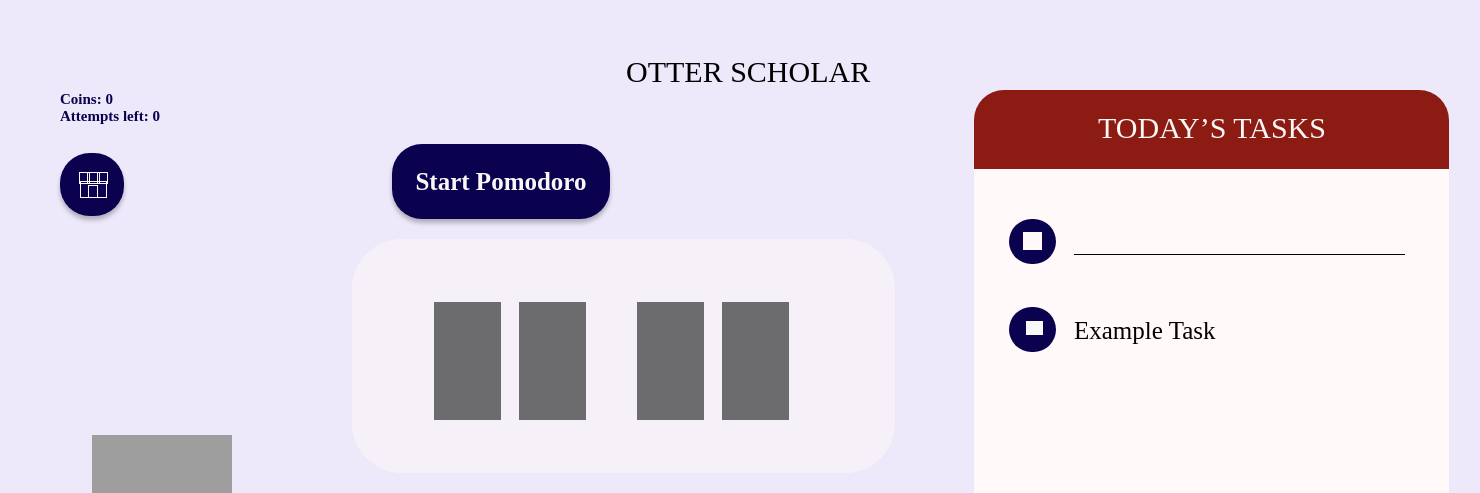
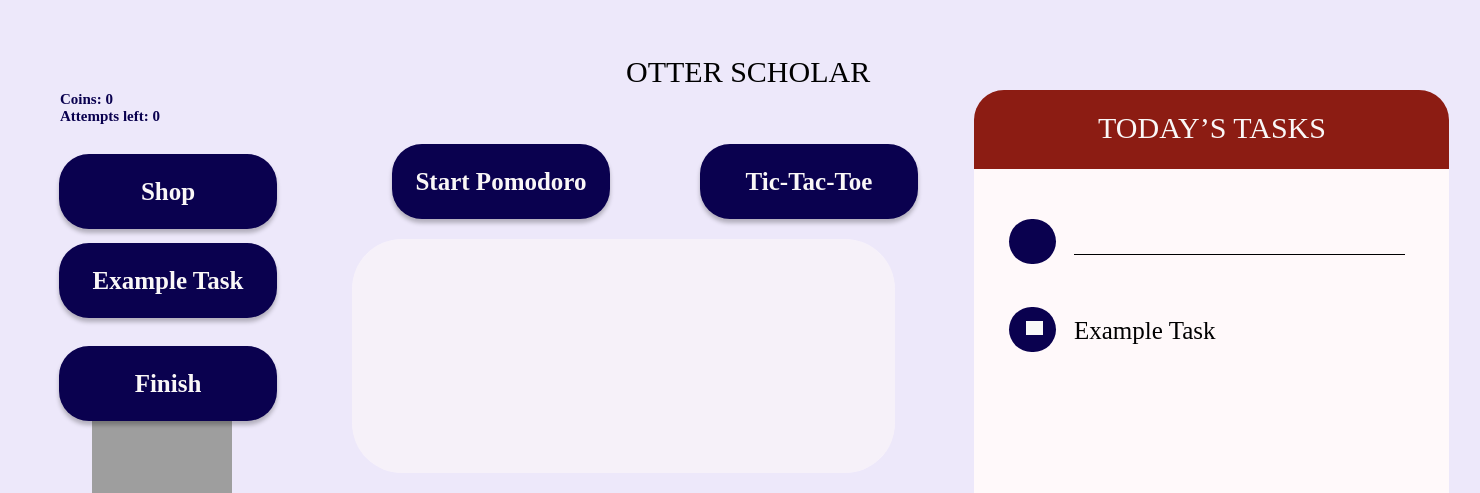
Before and after one commit to karenlyuan/otterscholar, a Flask app: page / in a window 1480 px wide. Shown: the top 493 px of the page. Run offline with Flask 3, Linux system fonts and the light colour scheme; grey boxes are pictures that could not be loaded.

Commit message:
new merged code

```diff
--- a/app.py
+++ b/app.py
@@ -1,6 +1,7 @@
 from flask import Flask, render_template, url_for
 from flask import request, jsonify
 from flask_cors import CORS
+from playsound import playsound
 
 from timer import Timer
 from tasklist import Game1, Task, TaskList
@@ -29,6 +30,10 @@ def custom_timer():
 def button_clicked():
     pass
 
+def play_jazz():
+    playsound('/music/jazzcomedy.mp3')
+    print('playing sound using  playsound')
+
 @app.route('/start_custom')
 def start_custom():
     print("custom works")
--- a/templates/home.html
+++ b/templates/home.html
@@ -1,13 +1,16 @@
+
+
 <!DOCTYPE html>
 <html lang="en">
-
 <head>
    <meta charset="UTF-8">
    <meta name="viewport" content="width=device-width, initial-scale=1.0">
    <title>Otter Scholar</title>
 
+
    <link rel="stylesheet" href="{{ url_for('static', filename='styles.css') }}">
    <!-- <link rel="stylesheet" href="styles.css"> -->
+
    <style>
     .countdown {
         display: none;
@@ -17,19 +20,25 @@
         top: 310px;
     }
 
+
     .spacer {
         margin-right: 15px; /* Adjust the margin to add space between numbers */
     }
 </style>
 
+
 </head>
+<body>
+    <p id="timer" style="position: fixed; bottom: 50px; right: 50px;"></p>
+   <div>
 
-<body>
-    <div>
-        <p id="timer" style="position: fixed; bottom: 50px; right: 50px;"></p>
+
        <div style="width: 475px; height: 784px; left: 974px; top: 101px; position: absolute; background: #FFF9FA; border-top-left-radius: 30px; border-top-right-radius: 30px"></div>
-        <div style="width: 232px; height: 23px; left: 60px; top: 91px; position: absolute; color: #0A014F; font-size: 15px; font-family: Inria Sans; font-weight: 700; word-wrap: break-word">Coins: 0
-            <br />Attempts left: 0</div>
+
+
+       <div style="width: 232px; height: 23px; left: 60px; top: 91px; position: absolute; color: #0A014F; font-size: 15px; font-family: Inria Sans; font-weight: 700; word-wrap: break-word">Coins: 0             <br/>Attempts left: 0</div>
+
+
        <div style="width: 475px; height: 79px; left: 974px; top: 90px; position: absolute; background: #8C1C13; border-top-left-radius: 30px; border-top-right-radius: 30px"></div>
        <div style="width: 288px; height: 47px; left: 1068px; top: 111px; position: absolute; text-align: center; color: #FAF7F7; font-size: 30px; font-family: Galindo; font-weight: 400; word-wrap: break-word">TODAY’S TASKS</div>
        <div style="left: 626px; top: 55px; position: absolute; color: black; font-size: 30px; font-family: Galindo; font-weight: 400; word-wrap: break-word">OTTER SCHOLAR</div>
@@ -39,7 +48,9 @@
        <div style="width: 47px; height: 45px; left: 1009px; top: 219px; position: absolute">
            <div style="width: 47px; height: 45px; left: 0px; top: 0px; position: absolute; background: #0A014F; border-radius: 9999px"></div>
            <div style="width: 33.33px; height: 32.26px; left: 6.84px; top: 5.94px; position: absolute">
-                <div style="width: 19.44px; height: 18.82px; left: 6.94px; top: 6.72px; position: absolute; background: #FFF9FA"></div>
+               <div style="width: 19.44px; height: 18.82px; left: 6.94px; top: 6.72px; position: absolute;"></div>
+                   <!--<img style="position: absolute; left:900px; top: 200px" src = "https://www.google.com/url?sa=i&url=http%3A%2F%2Fwww.clker.com%2Fclipart-add-button-white.html&psig=AOvVaw0W1mr1gZQh5yGDZ8XPaFAn&ust=1705299939282000&source=images&cd=vfe&opi=89978449&ved=0CBMQjRxqFwoTCNCTp72f3IMDFQAAAAAdAAAAABAD"/> -->
+               </div>
            </div>
        </div>
        <div style="width: 47px; height: 45px; left: 1009px; top: 307px; position: absolute">
@@ -52,9 +63,12 @@
        </div>
        <div style="width: 331px; height: 38px; left: 1074px; top: 216px; position: absolute; background: rgba(217, 217, 217, 0); border-bottom: 1px black solid"></div>
        <div style="width: 543px; height: 234px; left: 352px; top: 239px; position: absolute; background: rgba(255, 248.70, 249.75, 0.55); border-radius: 50px"></div>
-        <div style="width: 543px; height: 396px; left: 352px; top: 493px; position: absolute; background: rgba(255, 248.70, 249.75, 0.55); border-radius: 50px"></div>
-        <img style="width: 140px; height: 155px; left: 92px; top: 435px; position: absolute" src="https://png.pngtree.com/png-vector/20230728/ourmid/pngtree-otter-clipart-cute-otter-with-flowers-vector-illustration-cartoon-png-image_6815829.png" />
-        <div style="width: 64px; height: 63px; left: 60px; top: 153px; position: absolute">
+       <!-- added radius -->
+       <img style="width: 543px; height: 396px; left: 352px; top: 493px; position: absolute; opacity: 0.5; border-radius: 30px" src="https://t3.ftcdn.net/jpg/06/30/69/56/360_F_630695689_QzI3cOb8I03c7pz1exnPTnJy5dlZdlTF.jpg"/>
+
+
+       <img style="width: 140px; height: 155px; left: 92px; top: 415px; position: absolute" src="https://png.pngtree.com/png-vector/20230728/ourmid/pngtree-otter-clipart-cute-otter-with-flowers-vector-illustration-cartoon-png-image_6815829.png" />
+       <!-- <div style="width: 64px; height: 63px; left: 60px; top: 153px; position: absolute">
            <div style="width: 64px; height: 63px; left: 0px; top: 0px; position: absolute; background: #0A014F; box-shadow: 0px 4px 4px rgba(0, 0, 0, 0.25); border-radius: 30px"></div>
            <div style="width: 33px; height: 32px; left: 16px; top: 15px; position: absolute">
                <div style="width: 27.07px; height: 24px; left: 2.97px; top: 4px; position: absolute">
@@ -65,24 +79,7 @@
                    <div style="width: 8.72px; height: 9.61px; left: 0px; top: 0px; position: absolute; border: 1.50px #F8F8F8 solid"></div>
                </div>
            </div>
-        </div>
-        <div style="left: 402px; top: 566px; position: absolute; text-align: center; color: black; font-size: 25px; font-family: Inria Sans; font-weight: 700; word-wrap: break-word">Rain</div>
-        <div style="left: 402px; top: 603px; position: absolute; text-align: center; color: black; font-size: 25px; font-family: Inria Sans; font-weight: 700; word-wrap: break-word">Beach</div>
-        <div style="left: 402px; top: 640px; position: absolute; text-align: center; color: black; font-size: 25px; font-family: Inria Sans; font-weight: 700; word-wrap: break-word">Coffee Shop</div>
-        <div style="left: 402px; top: 677px; position: absolute; text-align: center; color: black; font-size: 25px; font-family: Inria Sans; font-weight: 700; word-wrap: break-word">Lofi</div>
-        <div style="left: 402px; top: 714px; position: absolute; text-align: center; color: black; font-size: 25px; font-family: Inria Sans; font-weight: 700; word-wrap: break-word">Classical</div>
-        <div style="width: 135px; height: 148px; left: 400px; top: 287px; position: absolute">
-            <div style="width: 67.69px; height: 118.39px; left: 33.75px; top: 14.56px; position: absolute; background: rgba(51, 51, 51, 0.70)"></div>
-        </div>
-        <div style="width: 135px; height: 148px; left: 485px; top: 287px; position: absolute">
-            <div style="width: 67.69px; height: 118.39px; left: 33.75px; top: 14.56px; position: absolute; background: rgba(51, 51, 51, 0.70)"></div>
-        </div>
-        <div style="width: 135px; height: 148px; left: 603px; top: 287px; position: absolute">
-            <div style="width: 67.69px; height: 118.39px; left: 33.75px; top: 14.56px; position: absolute; background: rgba(51, 51, 51, 0.70)"></div>
-        </div>
-        <div style="width: 135px; height: 148px; left: 688px; top: 287px; position: absolute">
-            <div style="width: 67.69px; height: 118.39px; left: 33.75px; top: 14.56px; position: absolute; background: rgba(51, 51, 51, 0.70)"></div>
-        </div>
+       </div> -->
 
        <div class="countdown">
         <div class="time">
@@ -94,7 +91,30 @@
         </div>
     </div>
 
+
        <p id="datetime" style="left: 29px; top: 928px; position: absolute; color: black; font-size: 30px; font-family: Galindo; font-weight: 400; word-wrap: break-word"></p>
+
+       <script>
+           function updateDateTime() {
+               // Get current date and time
+               var now = new Date();
+               var options = {weekday: 'long', month: 'long', day: 'numeric', hour: 'numeric', minute: 'numeric'};
+               var formattedDate = now.toLocaleString('en-US', options);
+
+               // Insert formatted date into HTML
+               document.getElementById("datetime").innerHTML = formattedDate;
+
+               // Calculate the time until the next minute
+               var secondsUntilNextMinute = 60 - now.getSeconds();
+
+               // Set a timeout to update at the beginning of the next minute
+               setTimeout(updateDateTime, secondsUntilNextMinute * 1000);
+           }
+
+           // Initial update
+           updateDateTime();
+       </script>
+
 
        <script>
          // Set the countdown time in minutes
@@ -110,6 +130,7 @@
           var currentTime = new Date().getTime();
           var timeRemaining = endTime - currentTime;
 
+
           if (timeRemaining <= 0) {
               clearInterval(countdownInterval);
               countdownElement.innerHTML = "Time's up!";
@@ -117,6 +138,7 @@
               var hours = Math.floor((timeRemaining % (1000 * 60 * 60 * 24)) / (1000 * 60 * 60));
               var minutes = Math.floor((timeRemaining % (1000 * 60 * 60)) / (1000 * 60));
               var seconds = Math.floor((timeRemaining % (1000 * 60)) / 1000);
+
 
               document.getElementById("minutes").innerHTML = minutes;
               document.getElementById("seconds").innerHTML = seconds;
@@ -140,10 +162,74 @@
               })
               .catch(error => console.error('Error:', error.message));
       }
+
+           function runPomodoro() {
+               var pythonScriptPath = "pomodoroRunner.py";
+               subprocess.run(["python", pythonScriptPath]);
+           }
+           //function runCustom() {
+             //  var pythonScriptPath = "customRunner.py";
+               //subprocess.run(["python", pythonScriptPath]);
+           //}
+           function startPomodoro() {
+               var url = "{{ url_for('start_pomodoro') }}";
+               fetch(url)
+                   .then(response => response.json())
+                   .then(data => console.log(data))
+                   .catch(error => console.error('Error:', error));
+           }
+           function jazz_music() {
+               var pythonScriptPath = "playJazz.py";
+               subprocess.run(["python", pythonScriptPath]);
+           }
+           function piano_music() {
+               var pythonScriptPath = "playPiano.py";
+               subprocess.run(["python", pythonScriptPath]);
+           }
+           function relaxing_music() {
+               var pythonScriptPath = "playRelaxing.py";
+               subprocess.run(["python", pythonScriptPath]);
+           }
+           function soft_music() {
+               var pythonScriptPath = "playSoft.py";
+               subprocess.run(["python", pythonScriptPath]);
+           }
+           function startCustom() {
+               var url = "{{ url_for('start_custom') }}";
+           }
+           let timerValue = 0;
+           let timerInterval;
+
+
+       //    function openShop() {
+         //      window.location.href = 'shop.html';
+           //}
+
+
+        //   function startTTT() {
+          //     //<form action="/button_clicked" method="get">
+            //   <button type="submit">Click me</button>
+          // }
        </script>
+
+
         <button id="button_pomodoro" onclick="startPomodoroTimer()">Start Pomodoro</button>
-        <button id="button_music" onclick="runPythonScript()">Select Music</button>
+       <button id="button_TTT" onclick="startTTT()">Tic-Tac-Toe</button>
+       <button id="button_music" onclick="soft_music()">Play Soft Vibes</button>
 
        <button id="button_jazz" onclick="jazz_music()">Play Jazz</button>
        <button id="button_piano" onclick="piano_music()">Play Piano</button>
-        <button id="button_relaxing" onclick="relaxing_music()">Play Relaxing</button
+       <button id="button_relaxing" onclick="relaxing_music()">Play Relaxing</button>
+
+       <button id="button_finish" onclick="runPythonScript()">Finish</button>
+       <button id="button_task" onclick="runPythonScript()">Example Task</button>
+       <button id="button_completed_tasks" onclick="runPythonScript()">View Completed Tasks</button>
+       <button id="button_shop" onclick="openShop()">Shop</button>
+
+
+
+   </div>
+
+
+</body>
+</html>
```
Lines whose indentation alone changed are shown as unchanged.
